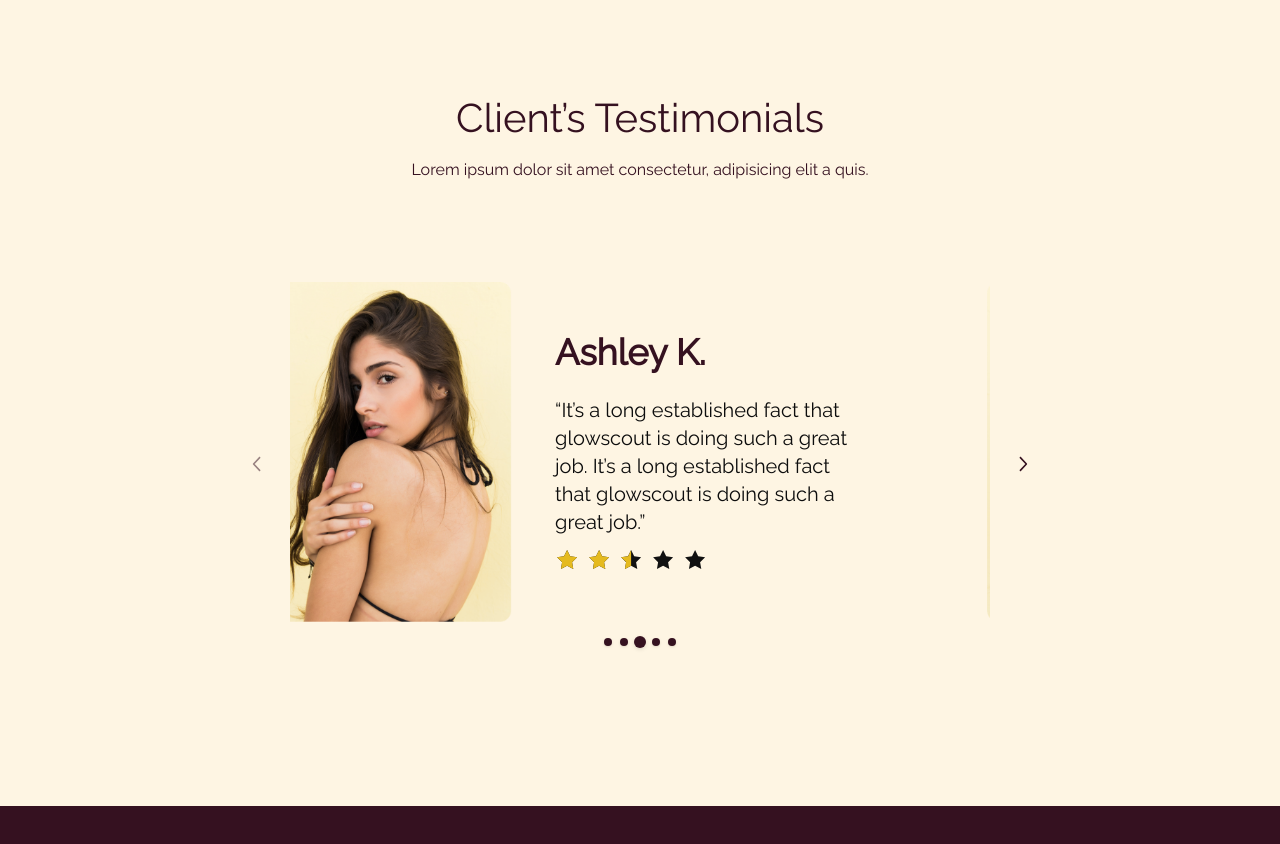
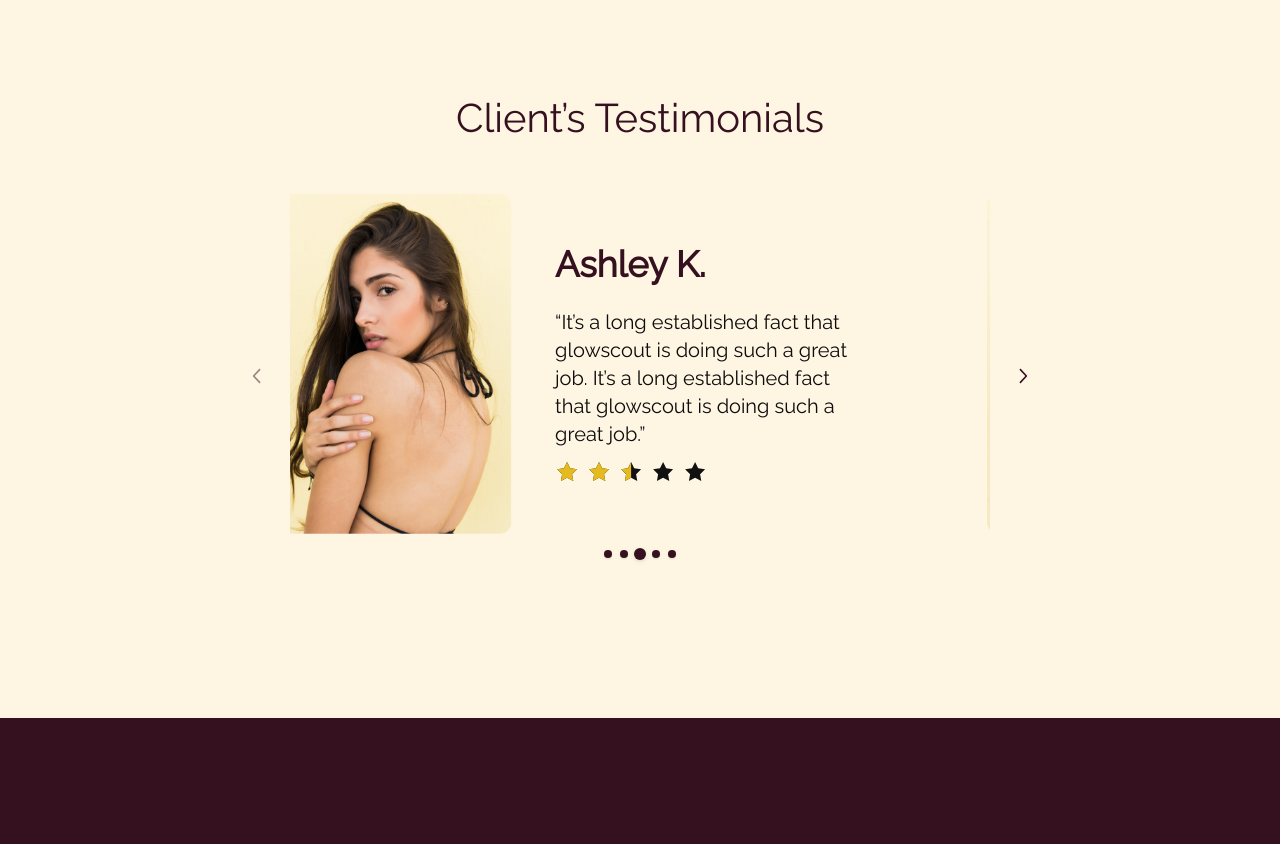
Before and after one commit to TheMODventures/Glow-Scout-Web, a Next.js app: page / in a window 1280 px wide. Shown: the part 2540-3384 px from the top of the page. Built offline with nearby package versions, Linux system fonts and the light colour scheme.

Commit message:
client Testimonial UI Fix

```diff
--- a/src/components/reuseableComponenet/ClientTestimonials.jsx
+++ b/src/components/reuseableComponenet/ClientTestimonials.jsx
@@ -52,15 +52,13 @@ const ClientTestimonials = () => {
   return (
     <div className="mx-auto py-40 font-raleway bg-[#FEF5E3]">
       <div className="text-center">
-        <h2 className="text-4xl text-darkMahron md:text-[40px]">
+        <h2 className="text-4xl md:text-5xl text-darkMahron md:text-[40px]">
           Client’s Testimonials
         </h2>
-        <p className="text-lg md:text-base text-darkMahron py-5 text-center px-4">
-          Lorem ipsum dolor sit amet consectetur, adipisicing elit a quis.
-        </p>
+
       </div>
 
-      <div className="pt-20 container flex flex-col items-center">
+      <div className="pt-14 container flex flex-col items-center">
         <Carousel
           opts={{ align: "start" }}
           className=" md:w-[600px] lg:w-[700px] w-screen mx-2"
```
